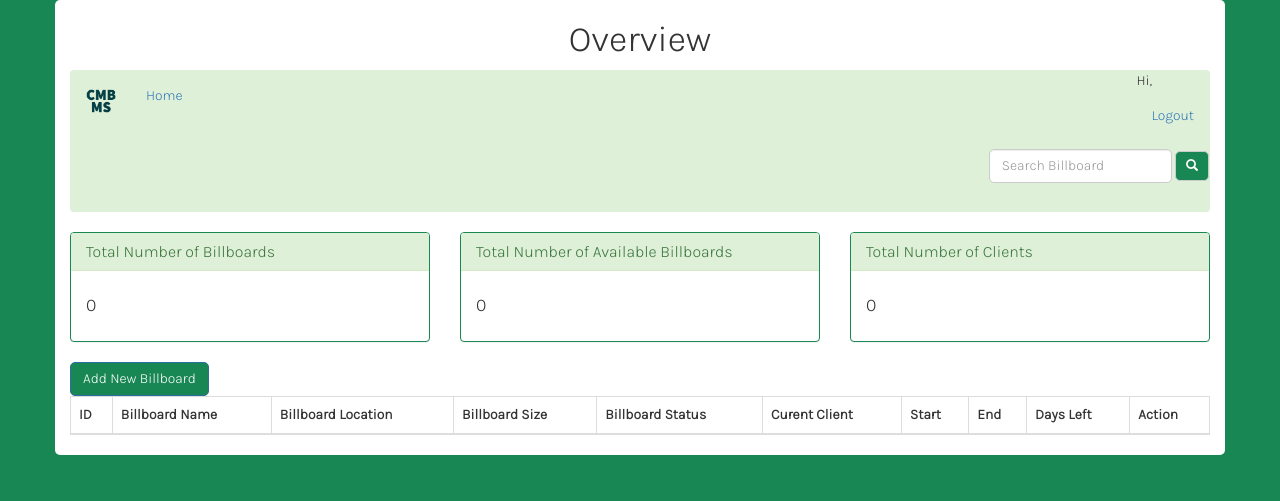
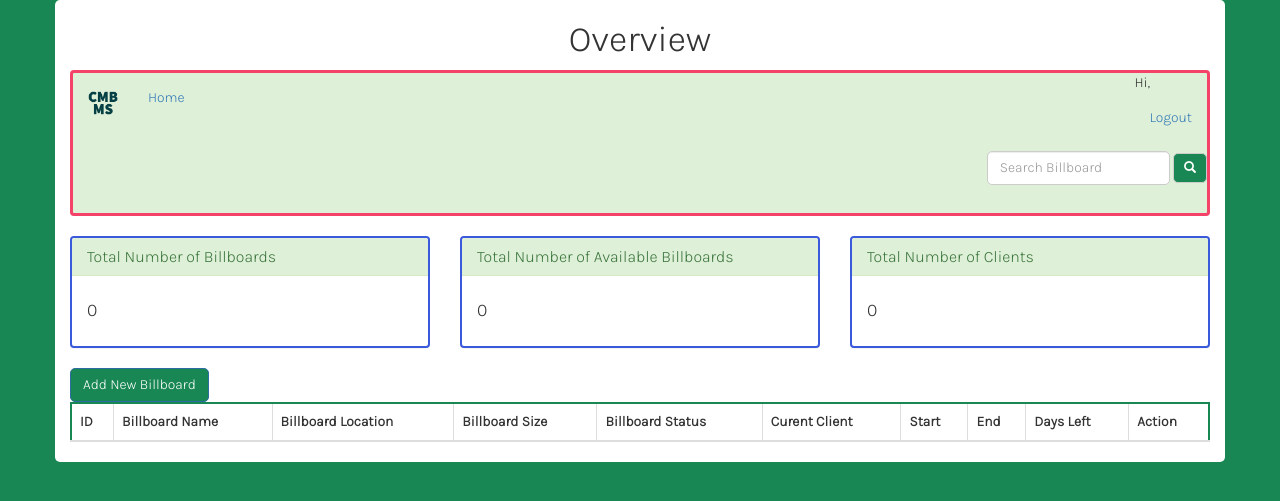
Before and after one commit to keenan256/centurion-media-billboards-ms, a PHP site: page /overview.php in a window 1280 px wide. Shown: the top 501 px of the page. Run offline with PHP 8.4, Linux system fonts and the light colour scheme; the visitor is signed in with stand-in values (Sample User, id 1); lists and menus that the app fills with data are empty; some libraries are stand-ins or nearby versions.

Commit message:
fix colors and remove required

```diff
--- a/availableBillboards.php
+++ b/availableBillboards.php
@@ -72,6 +72,12 @@ $firstname = $stmt->fetchColumn();
 
         .container .panel {
             border-color: #198754;
+        }
+
+        /* Nav border color to red */
+        .navbar {
+            border-color: #f54269;
+            border-width: 7px;
         }
     </style>
 </head>
--- a/billboards.php
+++ b/billboards.php
@@ -78,6 +78,12 @@ $firstname = $stmt->fetchColumn();
 
         .container .panel {
             border-color: #198754;
+        }
+
+        /* Nav border color to red */
+        .navbar {
+            border-color: #f54269;
+            border-width: 7px;
         }
     </style>
 </head>
--- a/expiredRentalContracts.php
+++ b/expiredRentalContracts.php
@@ -78,6 +78,12 @@ $firstname = $stmt->fetchColumn();
 
         .container .panel {
             border-color: #198754;
+        }
+
+        /* Nav border color to red */
+        .navbar {
+            border-color: #f54269;
+            border-width: 7px;
         }
     </style>
 </head>
--- a/overview.php
+++ b/overview.php
@@ -132,7 +132,20 @@ $firstname = $stmt->fetchColumn();
         }
 
         .container .panel {
+            border-color: #3b59db;
+            border-width: 2px;
+        }
+
+        /* Nav border color to red */
+        .navbar {
+            border-color: #f54269;
+            border-width: 3px;
+        }
+
+        /* Table border color to green */
+        .table {
             border-color: #198754;
+            border-width: 2px;
         }
     </style>
 </head>
@@ -333,7 +346,7 @@ $firstname = $stmt->fetchColumn();
                             <!-- Picture upload -->
                             <div class="form-group">
                                 <label>Upload Picture</label>
-                                <input type="file" name="picture" required>
+                                <input type="file" name="picture">
                             </div>
                             <div class="form-group">
                                 <input type="submit" class="btn btn-primary" value="Submit">
--- a/rentedBillboards.php
+++ b/rentedBillboards.php
@@ -72,6 +72,12 @@ $firstname = $stmt->fetchColumn();
 
         .container .panel {
             border-color: #198754;
+        }
+
+        /* Nav border color to red */
+        .navbar {
+            border-color: #f54269;
+            border-width: 7px;
         }
     </style>
 </head>
```
Also changed, not shown: index.php (+9 -2 lines).
